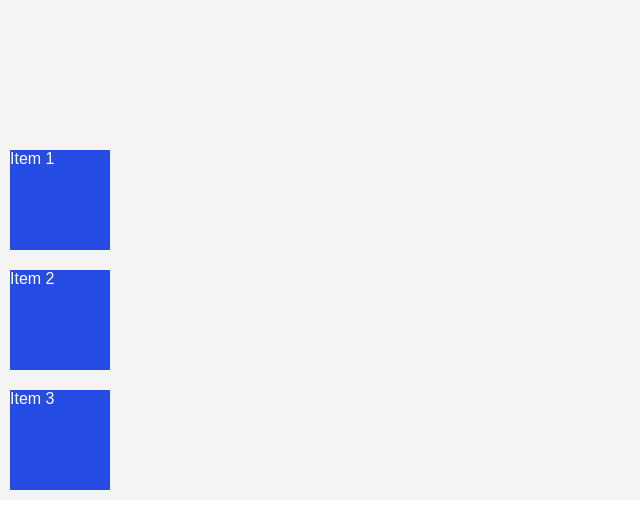
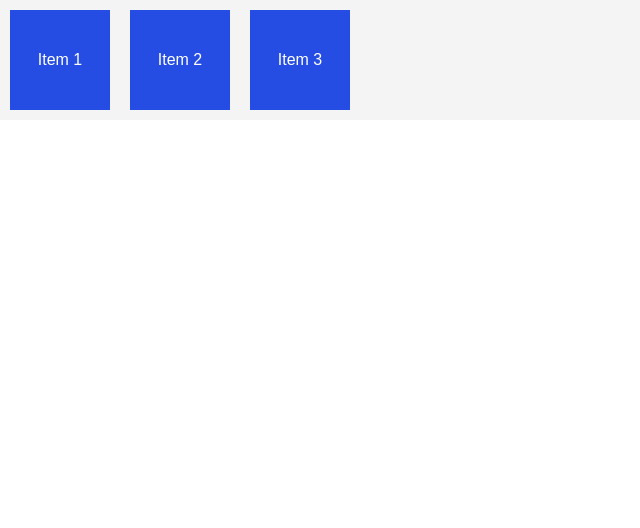
Before and after one commit to danielerhabor/flex-crash, a React (Create React App) app: page / in a window 1280 px wide. Shown: the top 528 px of the page, without its empty margins (0-640 px from the left). Built offline with nearby package versions, Linux system fonts and the light colour scheme.

Commit message:
Centering content within the flex items by making each item a flex container as well.

```diff
--- a/src/App.module.css
+++ b/src/App.module.css
@@ -1,12 +1,11 @@
 .flexContainer {
-  height: 500px;
   display: flex;
-  flex-direction: column;
+
   background-color: #f4f4f4;
   /* Always on mai axis */
-  justify-content: end;
+  /* justify-content: end; */
   /* Always on cross axis */
-  align-items: start;
+  /* align-items: start; */
 }
 
 .item {
@@ -15,16 +14,16 @@
   background: #254de4;
   color: #fff;
   margin: 10px;
+  display: flex;
+  justify-content: center;
+  align-items: center;
 }
 
 .item:nth-of-type(1) {
-
 }
 
 .item:nth-of-type(2) {
-
 }
 
 .item:nth-of-type(3) {
-
 }
```
